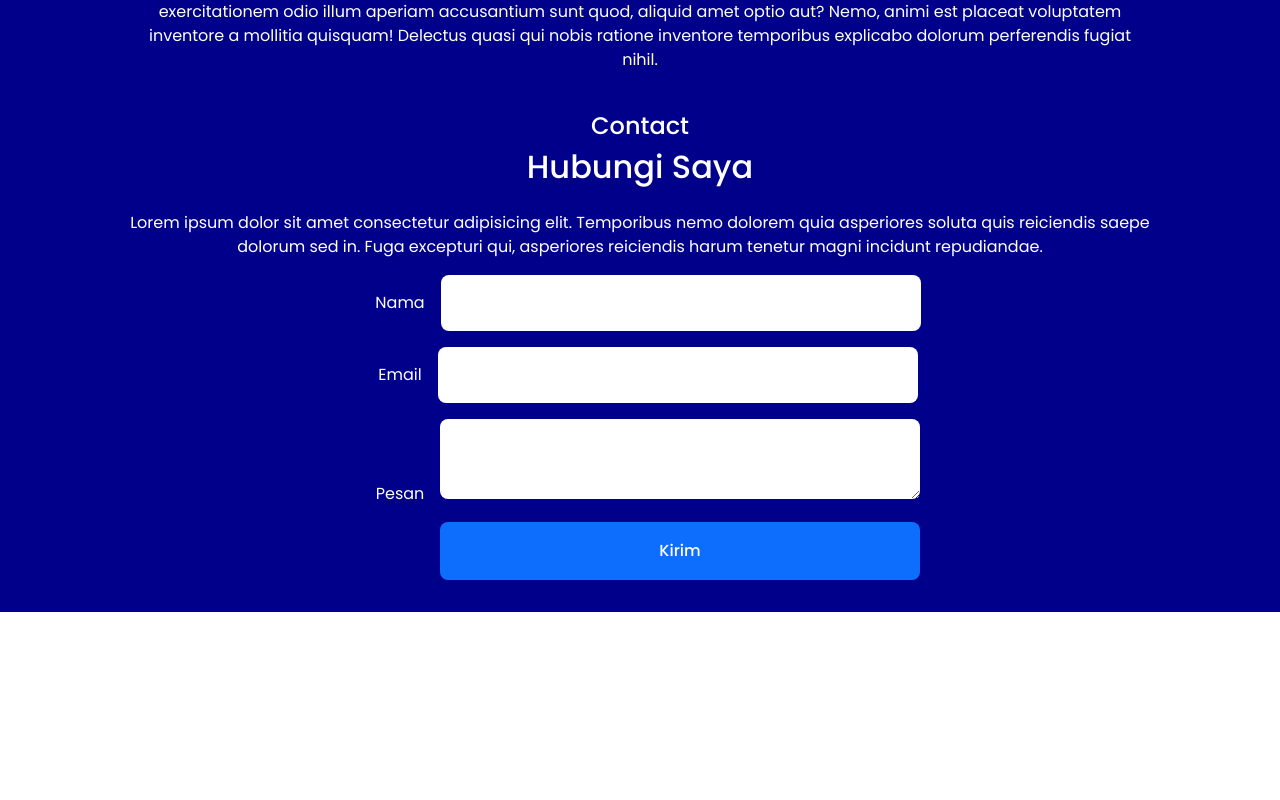
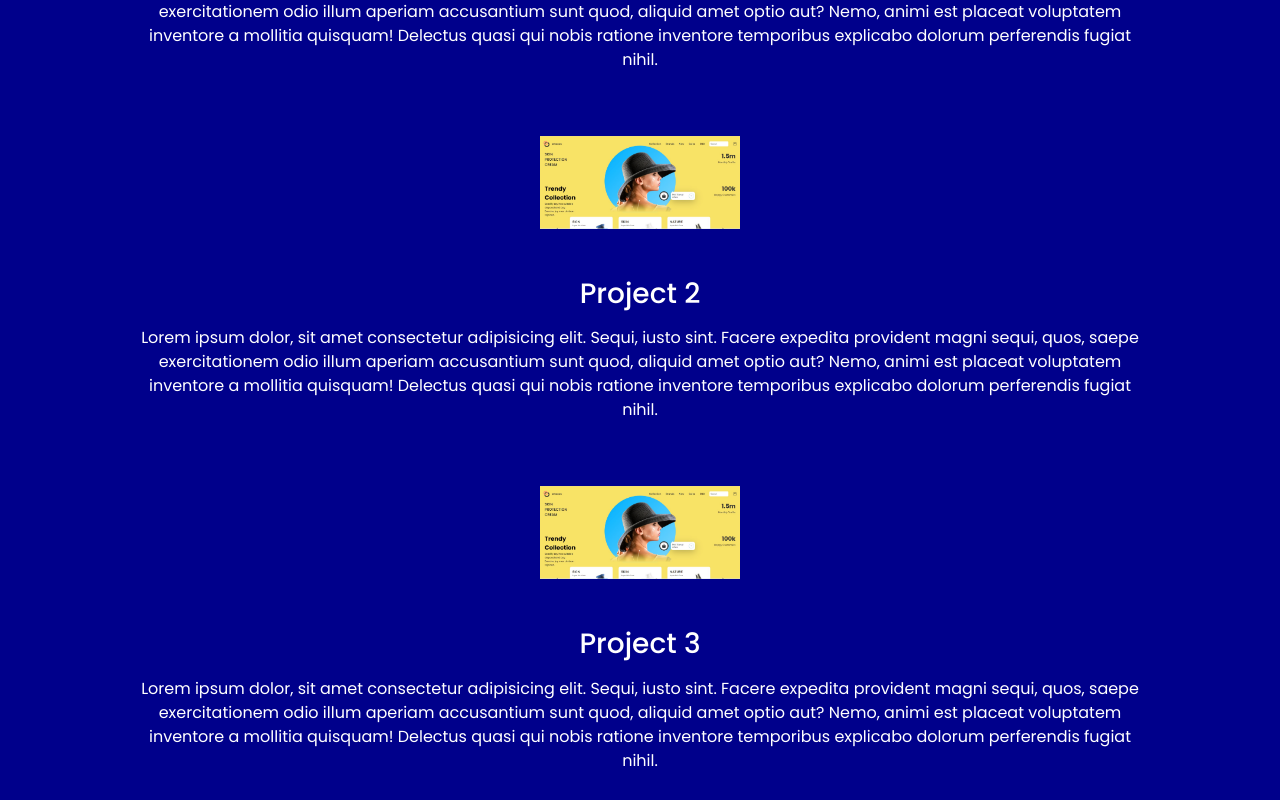
Before and after one commit to refaamirul/project-sederhana, a React (Vite) app: page / in a window 1280 px wide. Shown: the part 1800-2600 px from the top of the page. Before the commit the page ends 2412 px from the top, so only its background shows below. Built offline with nearby package versions, Linux system fonts and the light colour scheme.

Commit message:
portfolio

```diff
--- a/src/assets/components/Portfolio/Portfolio.jsx
+++ b/src/assets/components/Portfolio/Portfolio.jsx
@@ -24,6 +24,28 @@ const Portfolio = () => {
             <p className="text-base font-medium">Lorem ipsum dolor, sit amet consectetur adipisicing elit. Sequi, iusto sint. Facere expedita provident magni sequi, quos, saepe exercitationem odio illum aperiam accusantium sunt quod, aliquid amet optio aut? Nemo, animi est placeat voluptatem inventore a mollitia quisquam! Delectus quasi qui nobis ratione inventore temporibus explicabo dolorum perferendis fugiat nihil.</p>
           </div>
         </div>
+        <div className="flex w-full justify-center px-4">
+          <div className="mb-12 p-4">
+            <div className="overflow-hidden rounded-md shadow-md">
+              <a href="https://amazon-youtube.pages.dev/">
+                <img src={Project1} width={200} alt="" />
+              </a>
+            </div>
+            <h3 className="mt-5 mb-3 font-semibold">Project 2</h3>
+            <p className="text-base font-medium">Lorem ipsum dolor, sit amet consectetur adipisicing elit. Sequi, iusto sint. Facere expedita provident magni sequi, quos, saepe exercitationem odio illum aperiam accusantium sunt quod, aliquid amet optio aut? Nemo, animi est placeat voluptatem inventore a mollitia quisquam! Delectus quasi qui nobis ratione inventore temporibus explicabo dolorum perferendis fugiat nihil.</p>
+          </div>
+        </div>
+        <div className="flex w-full justify-center px-4">
+          <div className="mb-12 p-4">
+            <div className="overflow-hidden rounded-md shadow-md">
+              <a href="https://amazon-youtube.pages.dev/">
+                <img src={Project1} width={200} alt="" />
+              </a>
+            </div>
+            <h3 className="mt-5 mb-3 font-semibold">Project 3</h3>
+            <p className="text-base font-medium">Lorem ipsum dolor, sit amet consectetur adipisicing elit. Sequi, iusto sint. Facere expedita provident magni sequi, quos, saepe exercitationem odio illum aperiam accusantium sunt quod, aliquid amet optio aut? Nemo, animi est placeat voluptatem inventore a mollitia quisquam! Delectus quasi qui nobis ratione inventore temporibus explicabo dolorum perferendis fugiat nihil.</p>
+          </div>
+        </div>
       </div>
     </section>
   )
```
